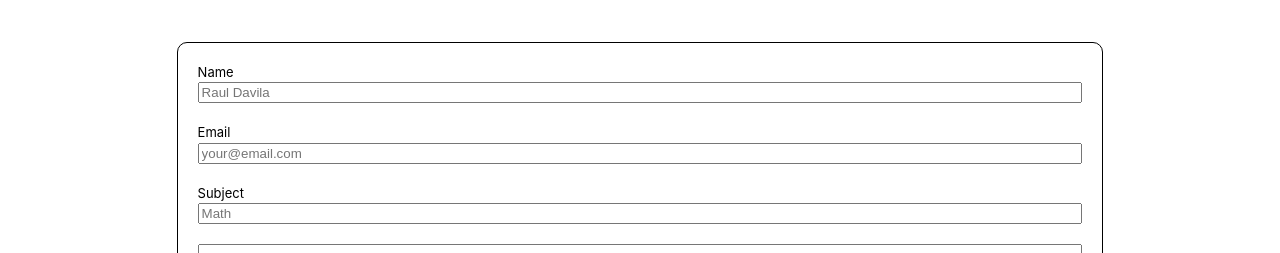
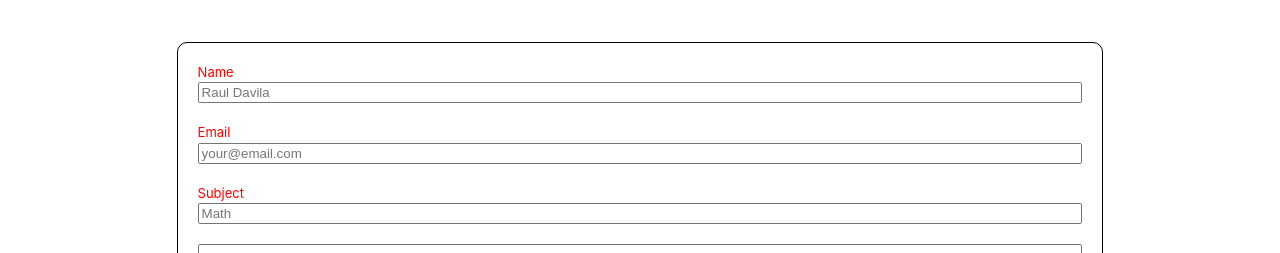
Before and after one commit to rauld323/react-ufo-blog, a Next.js app: page /contact in a window 1280 px wide. Shown: the part 207-460 px from the top of the page. Built offline with nearby package versions, Linux system fonts and the light colour scheme.

Commit message:
add validation to Contact Schema

```diff
--- a/src/app/components/Input.tsx
+++ b/src/app/components/Input.tsx
@@ -1,28 +1,30 @@
 import React, { FC } from "react";
+import { FieldErrors } from "react-hook-form";
 import styled, { keyframes } from "styled-components";
 
 interface IProps {
   field?: any;
   placeHolder?: string;
-  label?: string;
-  error: boolean;
-  errorMessage?: string;
+  label: string;
+  error?: string;
   type?: string;
+  onChange: (...event: any[]) => void;
 }
 
 const Input: FC<IProps> = ({
   placeHolder = "Raul",
   label = "Name",
   error,
-  errorMessage = "Something went wrong!",
   type = "text",
+  onChange,
 }) => {
+  console.log(error);
   return (
     <StyledInputContainer>
-      <StyledLabel error={error}>{label}</StyledLabel>
-      <StyledInput placeholder={placeHolder} type={type} />
+      <StyledLabel hasError={!!error}>{label}</StyledLabel>
+      <StyledInput placeholder={placeHolder} type={type} onChange={onChange} />
       {error && (
-        <StyledErrorMessage error={error}>{errorMessage}</StyledErrorMessage>
+        <StyledErrorMessage hasError={!!error}>{error}</StyledErrorMessage>
       )}
     </StyledInputContainer>
   );
@@ -54,12 +56,12 @@ const StyledInput = styled.input`
   }
 `;
 
-const StyledLabel = styled.label<{ error: boolean }>`
-  color: ${(props) => (props.error ? "red" : "black")};
+const StyledLabel = styled.label<{ hasError: boolean }>`
+  color: ${(hasError) => (hasError ? "red" : "black")};
   font-size: 13px;
 `;
 
-const StyledErrorMessage = styled.div<{ error: boolean }>`
-  color: ${(props) => (props.error ? "red" : "black")};
+const StyledErrorMessage = styled.div<{ hasError: boolean }>`
+  color: ${(hasError) => (hasError ? "red" : "black")};
   font-size: 14px;
 `;
--- a/src/app/contact/formSchema/contactFormSchema.tsx
+++ b/src/app/contact/formSchema/contactFormSchema.tsx
@@ -1,6 +1,6 @@
-import { z, ZodType } from "zod";
+import { z } from "zod";
 
-type ContactFormValue = {
+export type ContactFormValue = {
   fullName: string;
   subject: string;
   email: string;
@@ -8,10 +8,25 @@ type ContactFormValue = {
 };
 
 export const contactFormSchema = z.object({
-  fullName: z.string(),
-  subject: z.string(),
-  email: z.string().email(),
-  textArea: z.string(),
+  fullName: z
+    .string()
+    .min(2, "Name should be at least 2 characters")
+    .max(20, "Name should not exceed 20 characters")
+    .regex(/^[a-zA-Z\s'-]+$/, { message: "Invalid name format" }),
+  subject: z
+    .string()
+    .max(10, "Name should not exceed 10 characters")
+    .regex(/^[a-zA-Z\s'-]+$/, { message: "Invalid name format" }),
+  email: z
+    .string()
+    .email("Invalid email format")
+    .max(50, "Email should not exceed 50 characters"),
+  textArea: z
+    .string()
+    .max(300, "Message should not exceed 300 characters")
+    .regex(/^[a-zA-Z0-9\s.,!?'"()]+$/, {
+      message: "Invalid characters detected in the message",
+    }),
 });
 
 export type ContactFormSchema = z.infer<typeof contactFormSchema>;
--- a/src/app/contact/page.tsx
+++ b/src/app/contact/page.tsx
@@ -10,11 +10,15 @@ import {
 import Input from "../components/Input";
 
 const Contact = () => {
-  const { control, handleSubmit, formState } = useForm<ContactFormSchema>({
-    mode: "onChange",
+  const {
+    control,
+    handleSubmit,
+    formState: { errors, isValid },
+  } = useForm<ContactFormSchema>({
+    mode: "onSubmit",
     resolver: zodResolver(contactFormSchema),
   });
-
+  console.log(isValid);
   return (
     <>
       <StyledContainer>
@@ -25,10 +29,11 @@ const Contact = () => {
             name="fullName"
             render={({ field }) => (
               <Input
+                {...field}
                 label={"Name"}
                 placeHolder={"Raul Davila"}
-                {...field}
-                error={false}
+                error={errors.fullName?.message}
+                onChange={field.onChange}
               />
             )}
           />
@@ -38,10 +43,11 @@ const Contact = () => {
             name="email"
             render={({ field }) => (
               <Input
+                {...field}
                 label={"Email"}
                 placeHolder={"your@email.com"}
-                {...field}
-                error={false}
+                error={errors.email?.message}
+                onChange={field.onChange}
               />
             )}
           />
@@ -51,10 +57,11 @@ const Contact = () => {
             name="subject"
             render={({ field }) => (
               <Input
+                {...field}
                 label={"Subject"}
                 placeHolder={"Math"}
-                {...field}
-                error={false}
+                error={errors.subject?.message}
+                onChange={field.onChange}
               />
             )}
           />
@@ -62,7 +69,13 @@ const Contact = () => {
           <Controller
             control={control}
             name="textArea"
-            render={({ field }) => <textarea {...field} />}
+            render={({ field }) => (
+              <textarea
+                {...field}
+                onChange={field.onChange}
+                // onError={errors.textArea?.message}
+              />
+            )}
           />
 
           <input type="submit" />
```
